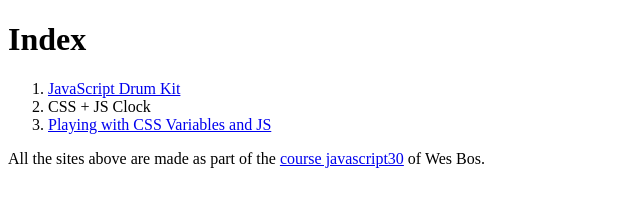
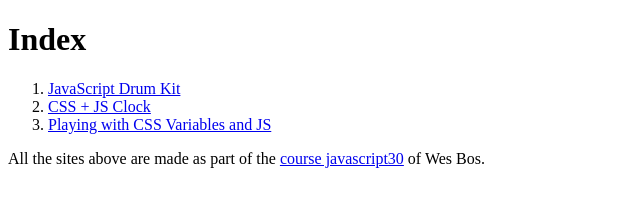
Before and after one commit to 7h3Pr074g0n157/JavaScript30, a plain HTML site: page index.html in a window 1280 px wide. Shown: the whole page, without its empty margins (0-640 px from the left). Drawn offline with Linux system fonts and the light colour scheme.

Commit message:
Fix course 2 clock

```diff
--- a/index.html
+++ b/index.html
@@ -14,7 +14,7 @@
 
   <ol>
     <li><a href="./01-drum_kit/index-START.html">JavaScript Drum Kit</a></li>
-    <li><a href="./02-clock/index-START.html"></a>CSS + JS Clock</li>
+<li><a href="./02-clock/index-START.html">CSS + JS Clock</a></li>
     <li><a href="./03-css-variables/index-START.html">Playing with CSS Variables and JS</a></li>
   </ol>
 
```
